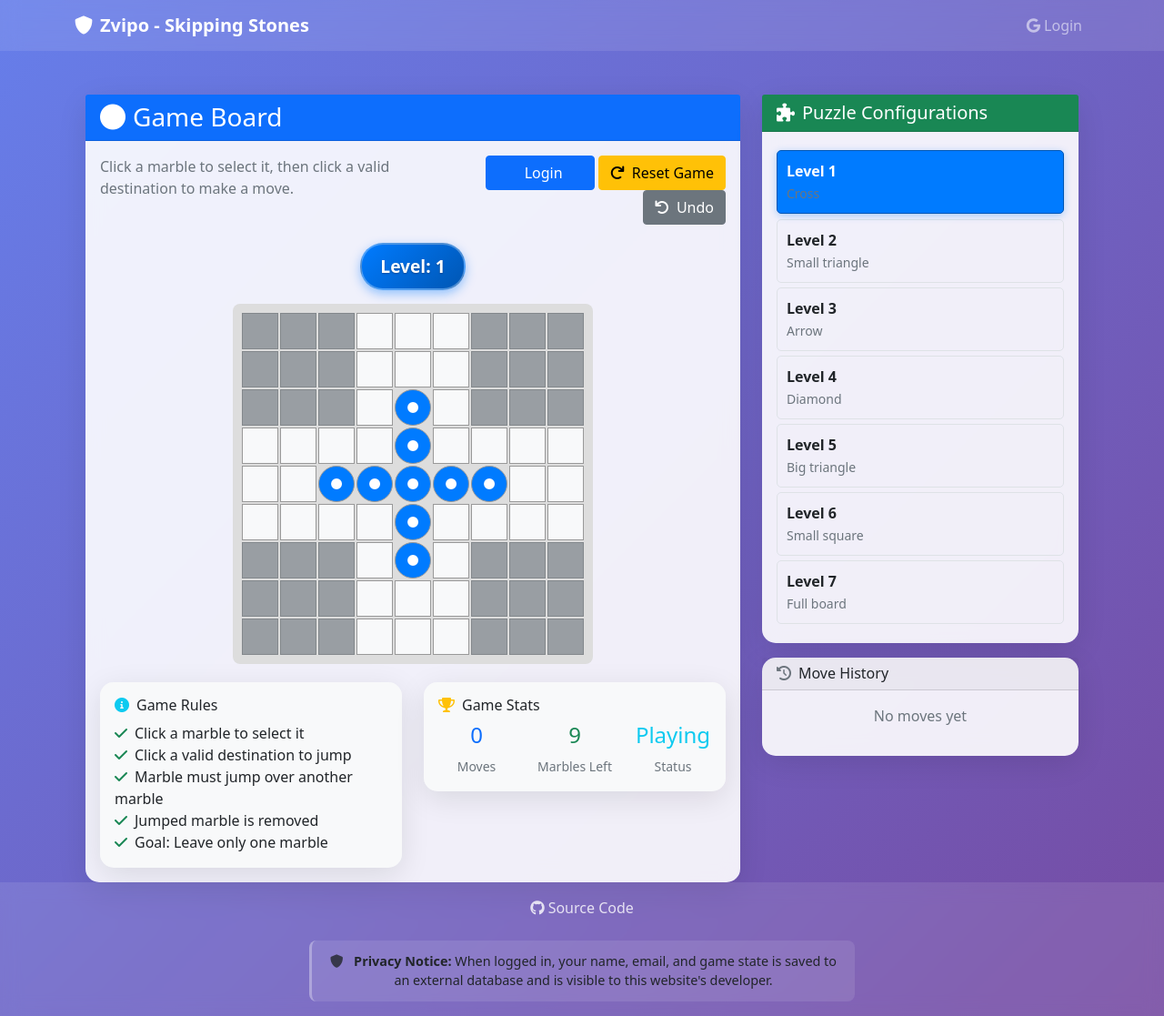
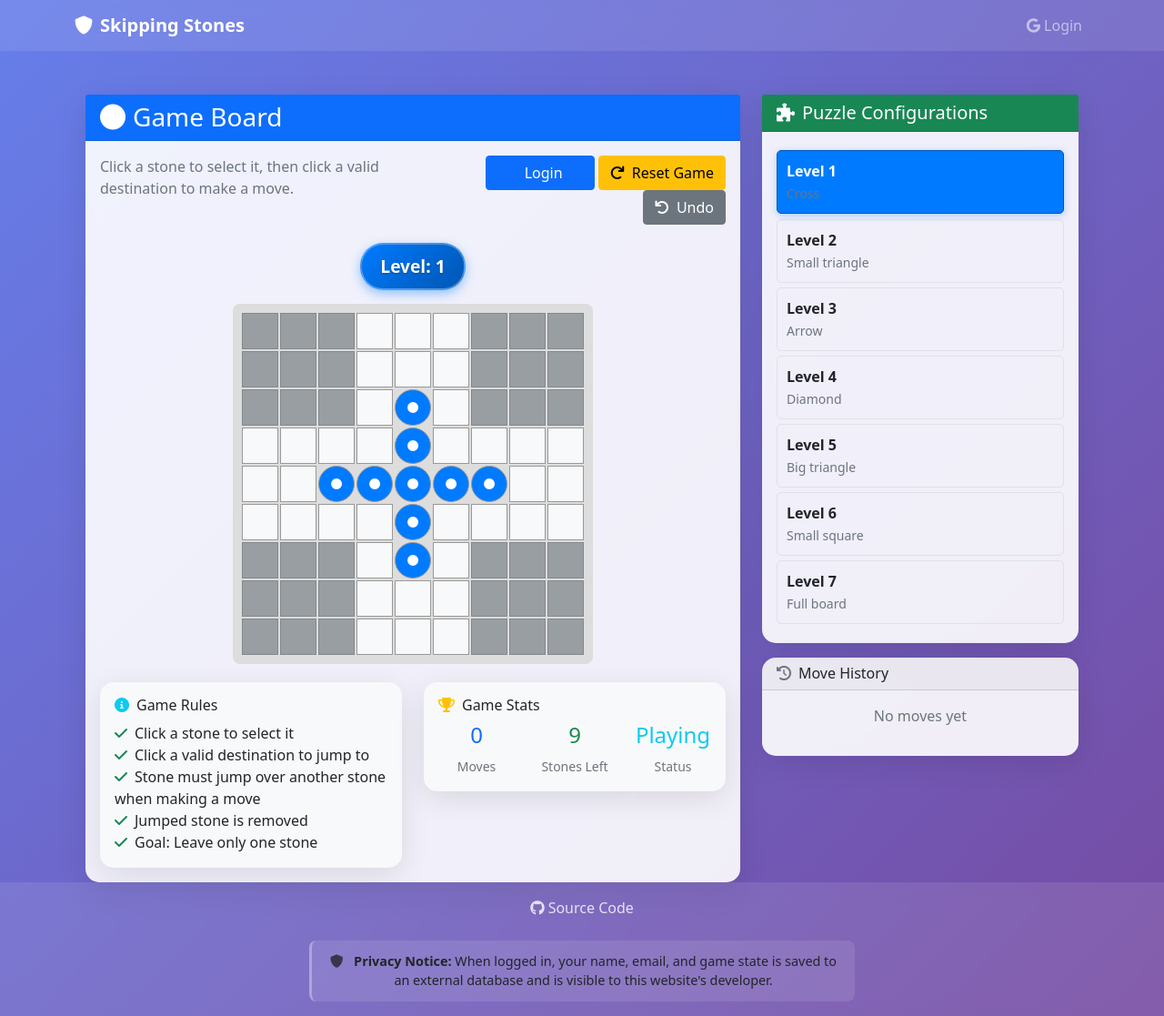
Before and after one commit to zvipo/skipping-stones, a Flask app: page /skipping-stones in a window 1280 px wide. Shown: the whole page at 91% size. Run offline with Flask 3, Linux system fonts and the light colour scheme.

Commit message:
Use the word stone instead of marble.

```diff
--- a/templates/base.html
+++ b/templates/base.html
@@ -113,7 +113,7 @@
     <nav class="navbar navbar-expand-lg navbar-dark">
         <div class="container">
             <a class="navbar-brand fw-bold" href="{{ url_for('index') }}">
-                <i class="fas fa-shield-alt me-2"></i>Zvipo - Skipping Stones
+                <i class="fas fa-shield-alt me-2"></i>Skipping Stones
             </a>
             <div class="navbar-nav ms-auto">
                 {% if current_user.is_authenticated %}
--- a/templates/skipping_stones.html
+++ b/templates/skipping_stones.html
@@ -15,7 +15,7 @@
                 <div class="card-body">
                     <div class="row mb-3">
                         <div class="col-md-6">
-                            <p class="text-muted">Click a marble to select it, then click a valid destination to make a move.</p>
+                            <p class="text-muted">Click a stone to select it, then click a valid destination to make a move.</p>
                         </div>
                         <div class="col-md-6 text-end">
                             <button id="shareBtn" class="btn btn-info" style="display: none;">
@@ -48,11 +48,11 @@
                                         <i class="fas fa-info-circle text-info me-2"></i>Game Rules
                                     </h6>
                                     <ul class="list-unstyled mb-0">
-                                        <li><i class="fas fa-check text-success me-2"></i>Click a marble to select it</li>
-                                        <li><i class="fas fa-check text-success me-2"></i>Click a valid destination to jump</li>
-                                        <li><i class="fas fa-check text-success me-2"></i>Marble must jump over another marble</li>
-                                        <li><i class="fas fa-check text-success me-2"></i>Jumped marble is removed</li>
-                                        <li><i class="fas fa-check text-success me-2"></i>Goal: Leave only one marble</li>
+                                        <li><i class="fas fa-check text-success me-2"></i>Click a stone to select it</li>
+                                        <li><i class="fas fa-check text-success me-2"></i>Click a valid destination to jump to</li>
+                                        <li><i class="fas fa-check text-success me-2"></i>Stone must jump over another stone when making a move</li>
+                                        <li><i class="fas fa-check text-success me-2"></i>Jumped stone is removed</li>
+                                        <li><i class="fas fa-check text-success me-2"></i>Goal: Leave only one stone</li>
                                     </ul>
                                 </div>
                             </div>
@@ -70,7 +70,7 @@
                                         </div>
                                         <div class="col-4">
                                             <h4 id="marblesLeft" class="text-success">0</h4>
-                                            <small class="text-muted">Marbles Left</small>
+                                            <small class="text-muted">Stones Left</small>
                                         </div>
                                         <div class="col-4">
                                             <h4 id="gameStatus" class="text-info">Playing</h4>
```
Also changed, not shown: SETUP.md (+1 -1 lines).
